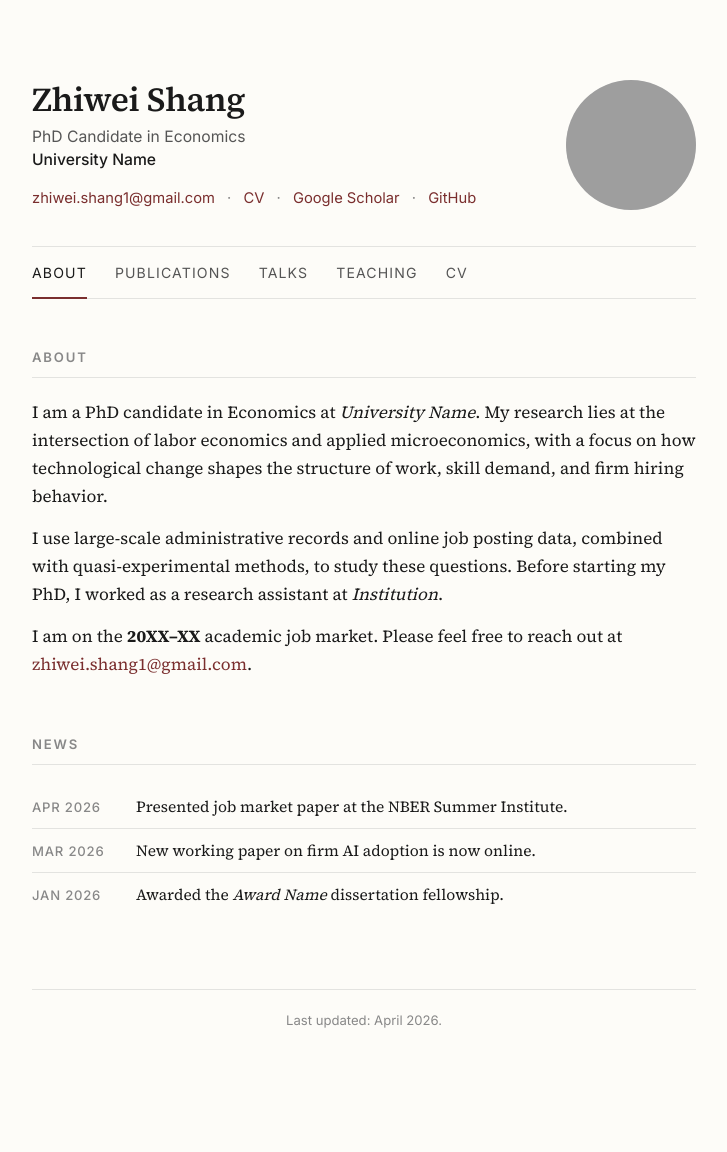
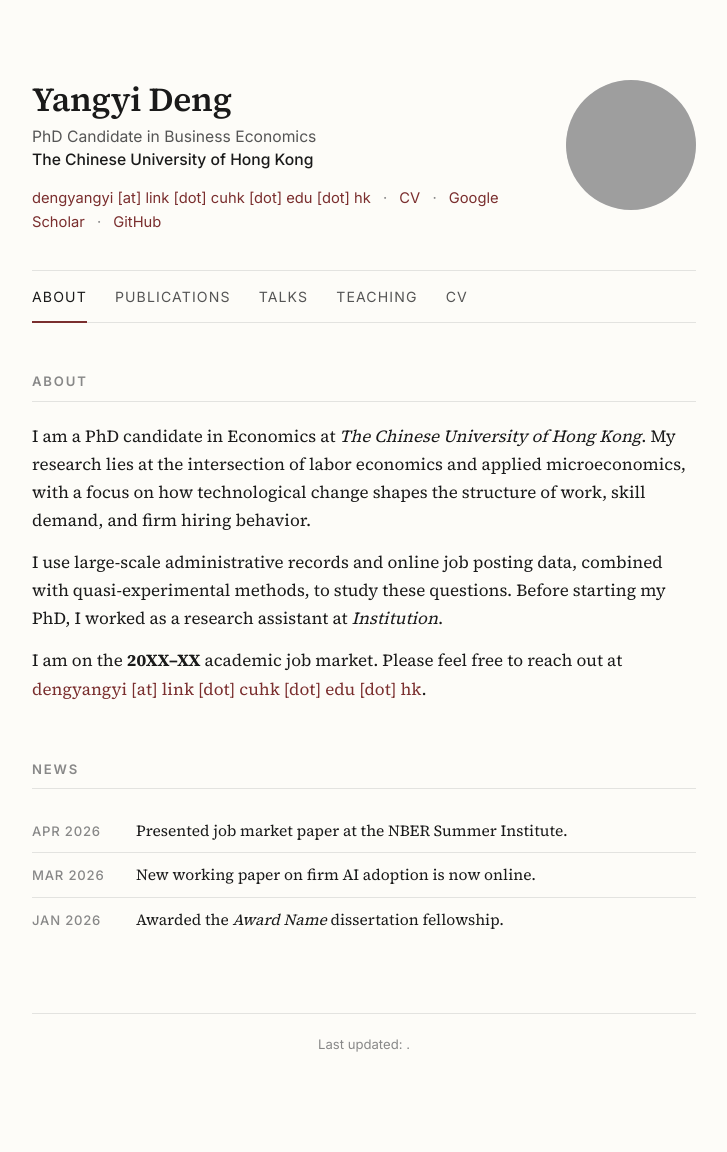
Before and after one commit to yangyi-deng/yangyi-deng.github.io, a Jekyll site: the page built from index.html, in a window 1280 px wide. Shown: the whole page, without its empty margins (276-1003 px from the left). Built offline with Jekyll 4.4.1, drawn with Linux system fonts in a browser that asks for light colours; before the commit the page ends 1127 px from its top, so only the background shows below that; grey boxes are pictures that could not be loaded.

Commit message:
Update _config.yml

```diff
--- a/_config.yml
+++ b/_config.yml
@@ -2,23 +2,23 @@
 # Site-wide settings. Edit these once and they propagate across every page.
 # ---------------------------------------------------------------------------
 
-title:       "Zhiwei Shang"
-description: "Personal website of Zhiwei Shang, PhD Candidate in Economics."
-url:         ""    # e.g. "https://zhiweishang.github.io" (optional, fine to leave blank)
+title:       "Yangyi Deng"
+description: "Personal website of Yangyi Deng, PhD Candidate in Business Economics."
+url:         ""    # e.g. "https://yydeng.github.io" (optional, fine to leave blank)
 baseurl:     ""    # leave "" if hosting at <username>.github.io
 
 # Author profile — used in the page header and in the footer.
 author:
-  name:           "Zhiwei Shang"
-  role:           "PhD Candidate in Economics"
-  institution:    "University Name"
-  email:          "zhiwei.shang1@gmail.com"
+  name:           "Yangyi Deng"
+  role:           "PhD Candidate in Business Economics"
+  institution:    "The Chinese University of Hong Kong"
+  email:          "dengyangyi [at] link [dot] cuhk [dot] edu [dot] hk"
   photo:          "/images/profile.jpg"
   cv:             "/files/cv.pdf"
-  googlescholar:  "https://scholar.google.com"
-  github:         "https://github.com/"
+  googlescholar:  ""
+  github:         ""
 
-updated: "April 2026"
+# updated: "April 2026"
 
 # ---------------------------------------------------------------------------
 # Collections — each markdown file in _publications/, _talks/, _teaching/
```
